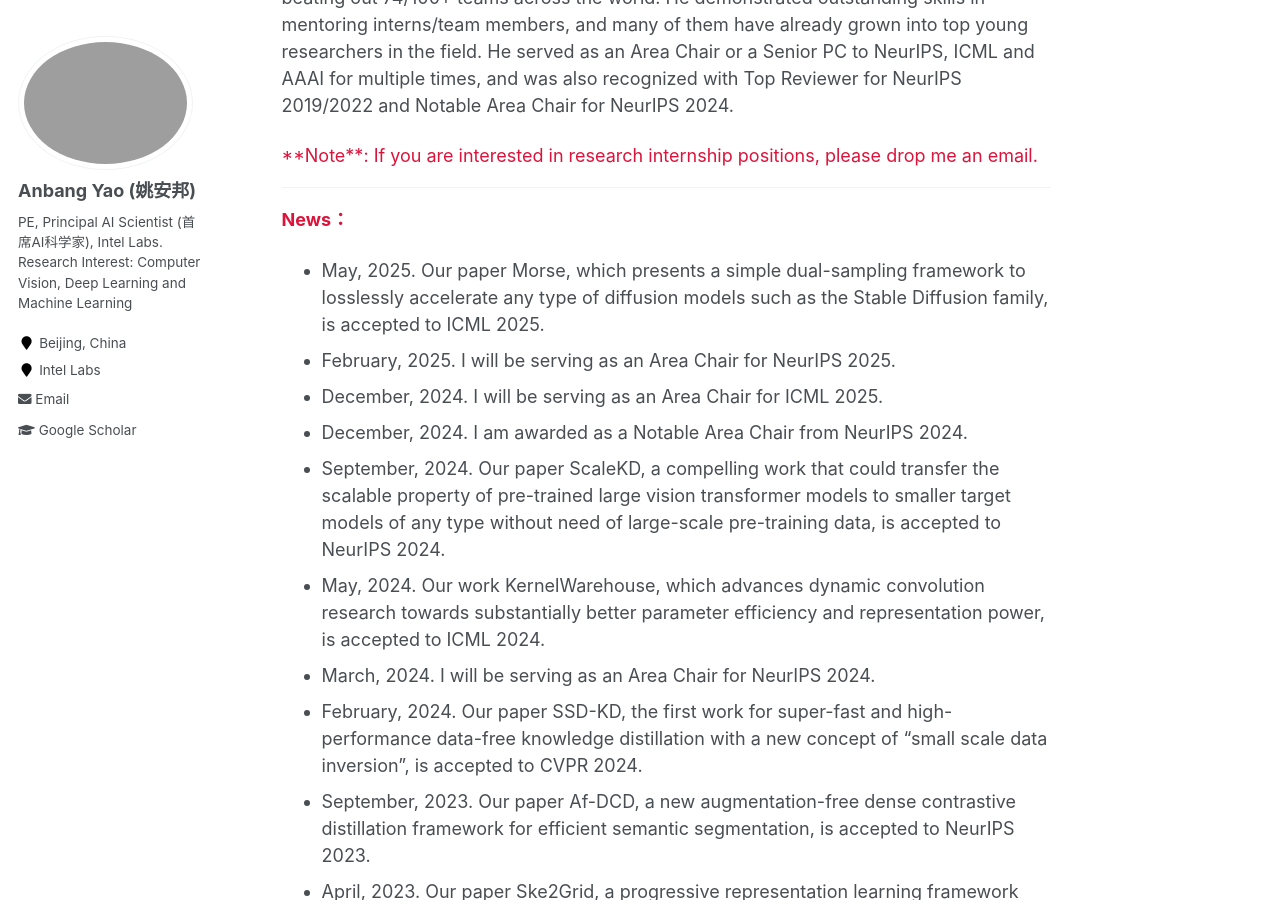
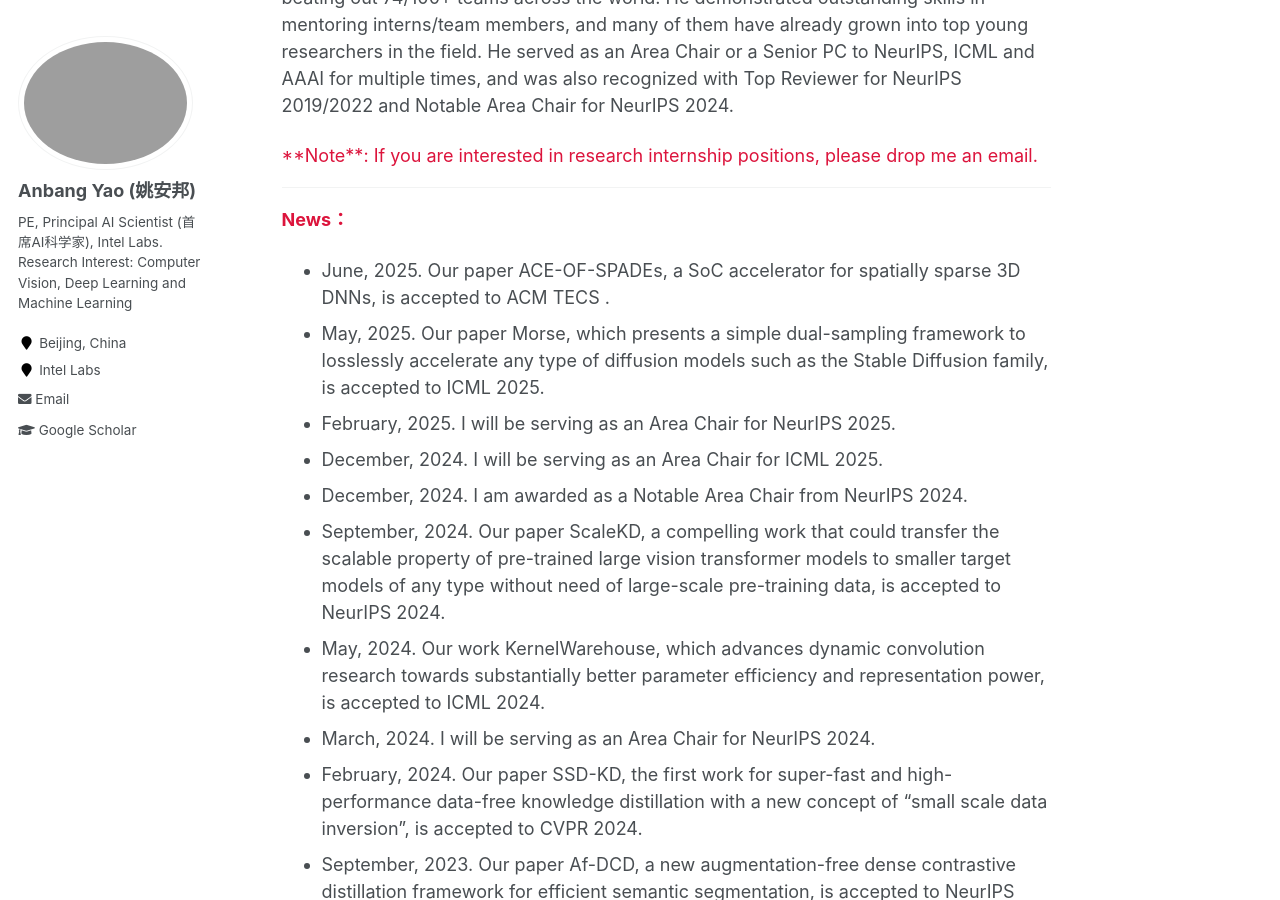
Before and after one commit to YaoAnbang/YaoAnbang.github.io, a Jekyll site: the page built from _pages/about.md, in a window 1280 px wide and 900 px high, scrolled down 772 px. Built offline with Jekyll 4.4.1, drawn with Linux system fonts in a browser that asks for light colours.

Commit message:
Update about.md

```diff
--- a/_pages/about.md
+++ b/_pages/about.md
@@ -17,6 +17,7 @@ Anbang Yao is currently a Principal AI Scientist, also a Principal Engineer (kno
 ---
 **<font color="Crimson">News：</font>**
 
++ June<!--8th-->, 2025. Our paper ACE-OF-SPADEs, a SoC accelerator for spatially sparse 3D DNNs, is accepted to ACM TECS .
 + May<!--1st-->, 2025. Our paper Morse, which presents a simple dual-sampling framework to losslessly accelerate any type of diffusion models such as the Stable Diffusion family, is accepted to ICML 2025.
 + February<!--17th-->, 2025. I will be serving as an Area Chair for NeurIPS 2025.
 + December<!--15th-->, 2024. I will be serving as an Area Chair for ICML 2025.
```
